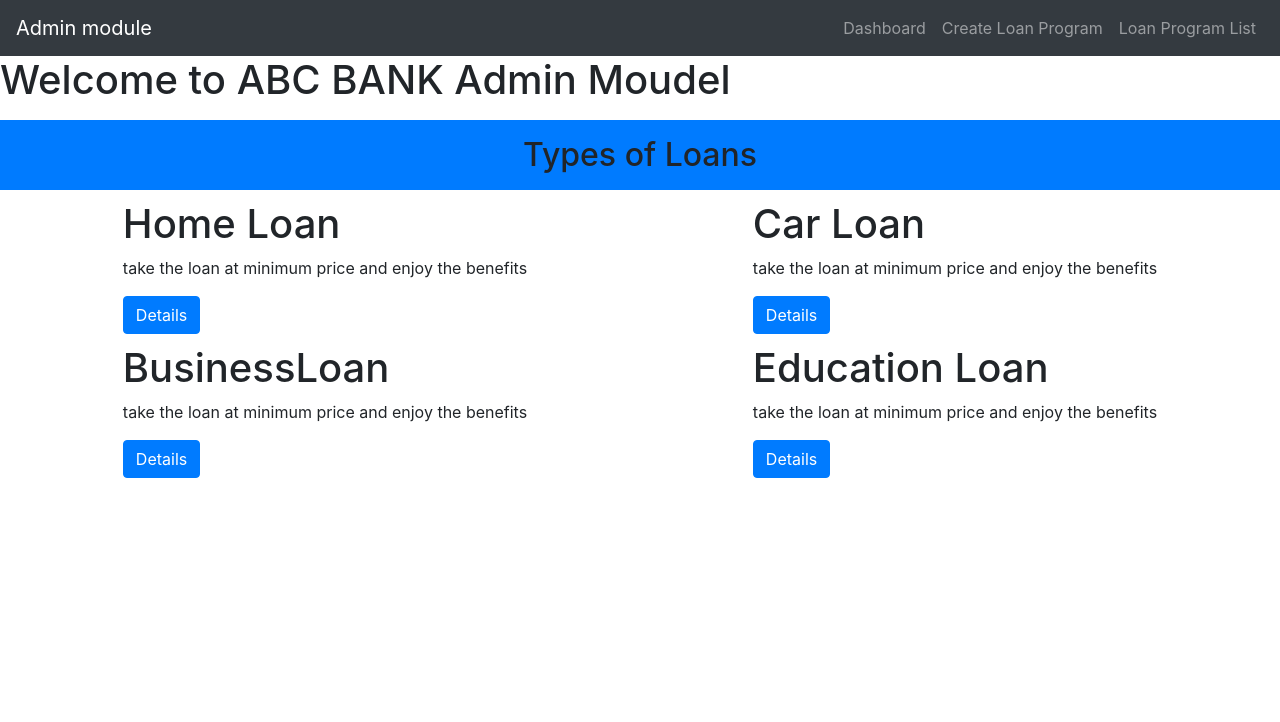
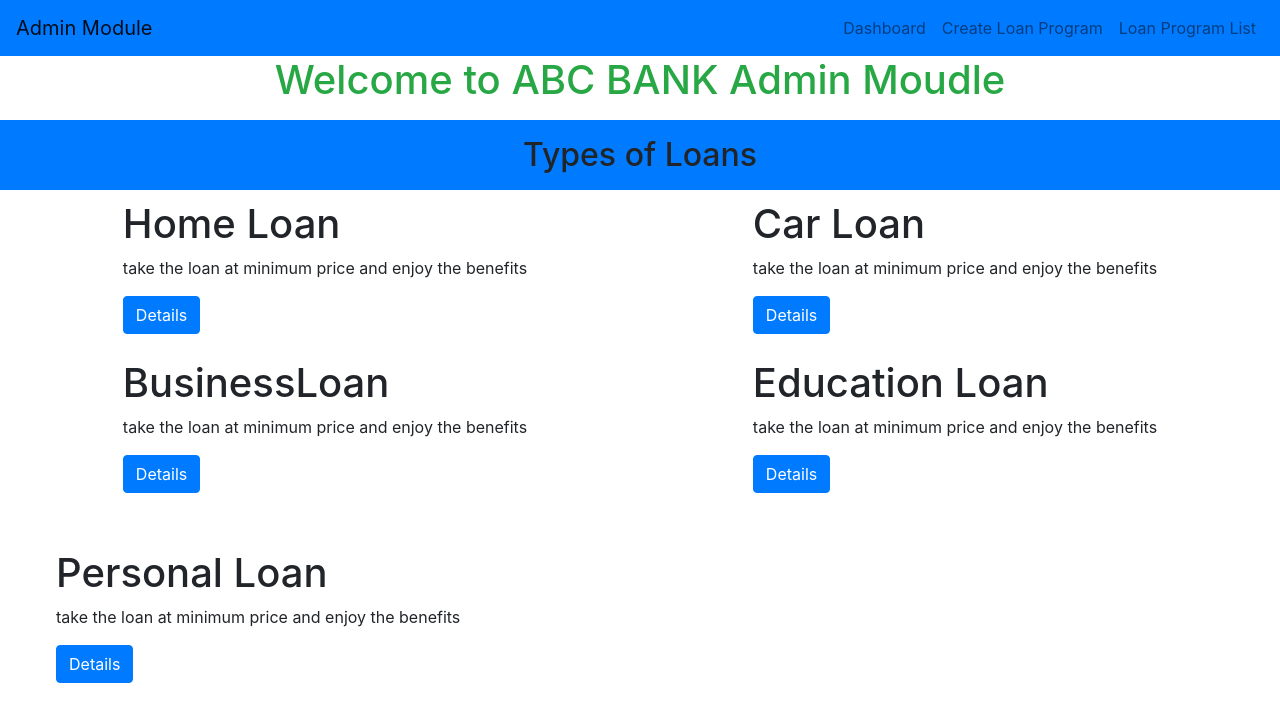
Before and after one commit to krishna0379/react-abcbankapp, a React (Create React App) app: page / in a window 1280 px wide. Shown: the top 722 px of the page. Built offline with nearby package versions, Linux system fonts and the light colour scheme.

Commit message:
ui chnages

```diff
--- a/src/App.css
+++ b/src/App.css
@@ -4,6 +4,8 @@
   justify-content: space-around;
   align-items: center;
   margin: 10px;
+  margin-bottom: 25px;
+
 }
 
 .App {
--- a/src/App.js
+++ b/src/App.js
@@ -11,8 +11,8 @@ function App() {
     <Router>
       <AppNavBar />
 
-      <Switch>
-        <Route path="/dashboard">
+      <Switch >
+        <Route path="/dashboard" >
           <Dashboard />
         </Route>
 
--- a/src/common/AppNavBar.js
+++ b/src/common/AppNavBar.js
@@ -3,9 +3,9 @@ import { Link } from "react-router-dom";
 
 export function AppNavBar() {
   return (
-    <Navbar bg="dark" expand="lg" variant="dark">
+    <Navbar bg="primary" expand="lg" variant="light">
       <Navbar.Brand as={Link} to="/">
-        Admin module
+        Admin Module
       </Navbar.Brand>
       <Navbar.Toggle aria-controls="basic-navbar-nav" />
       <Navbar.Collapse id="basic-navbar-nav">
@@ -16,7 +16,7 @@ export function AppNavBar() {
           <Nav.Link as={Link} to="/create-loan">
             Create Loan Program
           </Nav.Link>
-          <Nav.Link as={Link} to="/list-loan">
+          <Nav.Link as={Link} to="/list-loan" className="bg-primary">
             Loan Program List
           </Nav.Link>
         </Nav>
--- a/src/components/Dashboard.js
+++ b/src/components/Dashboard.js
@@ -1,8 +1,18 @@
+import { useDispatch, useSelector } from "react-redux";
+import { useHistory } from "react-router-dom";
+
 export function Dashboard() {
+  const state = useSelector((state) => state);
+  const dispatch = useDispatch();
+  const history = useHistory();
+  console.log(state);
+
   return (
     <div>
       <div>
-        <h1>Welcome to ABC BANK Admin Moudel </h1>
+        <h1 className="text-center text-success ">
+          Welcome to ABC BANK Admin Moudle{" "}
+        </h1>
       </div>
 
       <div>
@@ -32,6 +42,14 @@ export function Dashboard() {
             <button className="btn btn-primary">Details</button>
           </div>
         </div>
+
+        <div>
+          <div className="p-2 m-5">
+            <h1>Personal Loan</h1>
+            <p> take the loan at minimum price and enjoy the benefits</p>
+            <button className="btn btn-primary">Details</button>
+          </div>
+        </div>
       </div>
     </div>
   );
--- a/src/components/LoanList.js
+++ b/src/components/LoanList.js
@@ -47,10 +47,12 @@ export function LoanTypes() {
       <div className="row">
         <div className="col-3 col-md-2 d-none d-md-block"></div>
         <div className="col-12 col-md-8">
-          <h3 className="alert alert-info">Loan Program</h3>
+          <h3 className=" alert alert-info text-center p-3 m-2">
+            Loan Program
+          </h3>
 
           {successOperation && (
-            <div className="alert alert-success">Opeation Success</div>
+            <div className="alert alert-danger">Opeation Delete Success</div>
           )}
           <table className="table">
             <thead className="thead-dark">
@@ -74,14 +76,14 @@ export function LoanTypes() {
                       type="button"
                       onClick={() => updateLoanType(item)}
                       value="Edit"
-                      className="btn btn-link"
+                      className="btn-warning"
                     />
                     /
                     <input
                       type="button"
                       value="Delete"
                       onClick={() => deletLoanType(item, index)}
-                      className="btn btn-link text-danger"
+                      className="btn-danger"
                     />
                   </td>
                 </tr>
--- a/src/components/LoanUpsert.js
+++ b/src/components/LoanUpsert.js
@@ -55,6 +55,9 @@ export function LoanUpsert() {
       })
     );
 
+    setSuccessOperation(true);
+    setTimeout(() => setSuccessOperation(false), 4000);
+
     //we have to rest the from after date get updated..
     setLoanType("");
     setMinimumAge("");
@@ -108,7 +111,7 @@ export function LoanUpsert() {
             {state.admin.refloan.loanId ? (
               <input
                 type="button"
-                className="btn btn-success w-100"
+                className="btn btn-warning w-100"
                 value="Update Loan Program Data"
                 onClick={() => updateLoanProgram()}
               />
```
